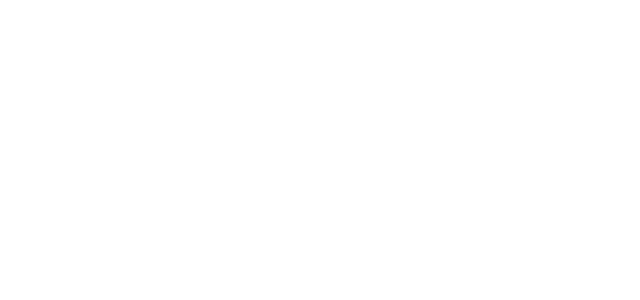
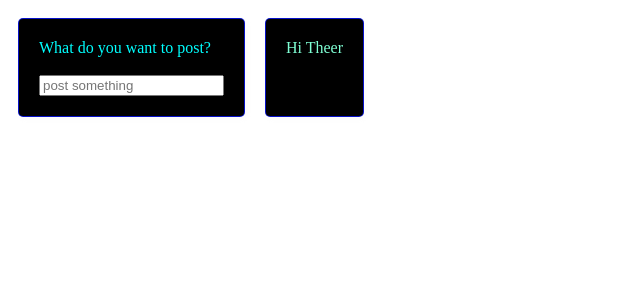
Before and after one commit to vaibhavjoc/React-Basics, a React (Vite) app: page / in a window 1280 px wide. Shown: the top 300 px of the page, without its empty margins (0-640 px from the left). Built offline with nearby package versions, Linux system fonts and the light colour scheme.

Commit message:
children4

```diff
--- a/src/App.jsx
+++ b/src/App.jsx
@@ -7,46 +7,33 @@
 
 function App() {
 
-  const [showTimer, setShowTimer] = useState(true);
+  return <div style={{ display: "flex" }}>
+    <Card>
+      <div style={{ color: "aqua", }}>
+        What do you want to post?
+        <br /> <br />
+        <input type={"text"} placeholder={"post something"} />
+      </div>
+    </Card>
 
-  useEffect(function () {
-    setInterval(() => {
-      setShowTimer(c => !c)
-    }, 5000);
-  },[])
-
-  return (
-    <div>
-      {showTimer && <Timer />}
-    </div>
-  );
-}
-
-function Timer() {
-  const [seconds, setSeconds] = useState(0);
-
-  useEffect(function () {
-    let clock = setInterval(() => {
-      console.log("from inside clock");
-      setSeconds(s => s + 1)
-    }, 1000);
-
-    //cleanup code, the clock will continue running if we don't call this function
-    //a new clock will always comes but the old one will continue running
-    return function() {
-      clearInterval(clock)
-      console.log("clock removed")
-    }
-
-  },[])
-
-
-  return (
-    <div>
-      {seconds} seconds elapsed
-    </div>
-  )
+    <Card children={
+      <div children={<div style={{ color: "aquamarine" }}>Hi Theer</div>} ></div>
+    } />
+  </div>
 
 }
 
+function Card({ children }) {
+  return <div style={{
+    border: '1px solid #0914e6df',
+    borderRadius: '5px',
+    backgroundColor: "black",
+    padding: '20px',
+    margin: '10px',
+    boxShadow: '2px 2px 5px rgba(216, 214, 214, 0.1)',
+  }}>
+    {children}
+  </div>
+}
+
 export default App
```
